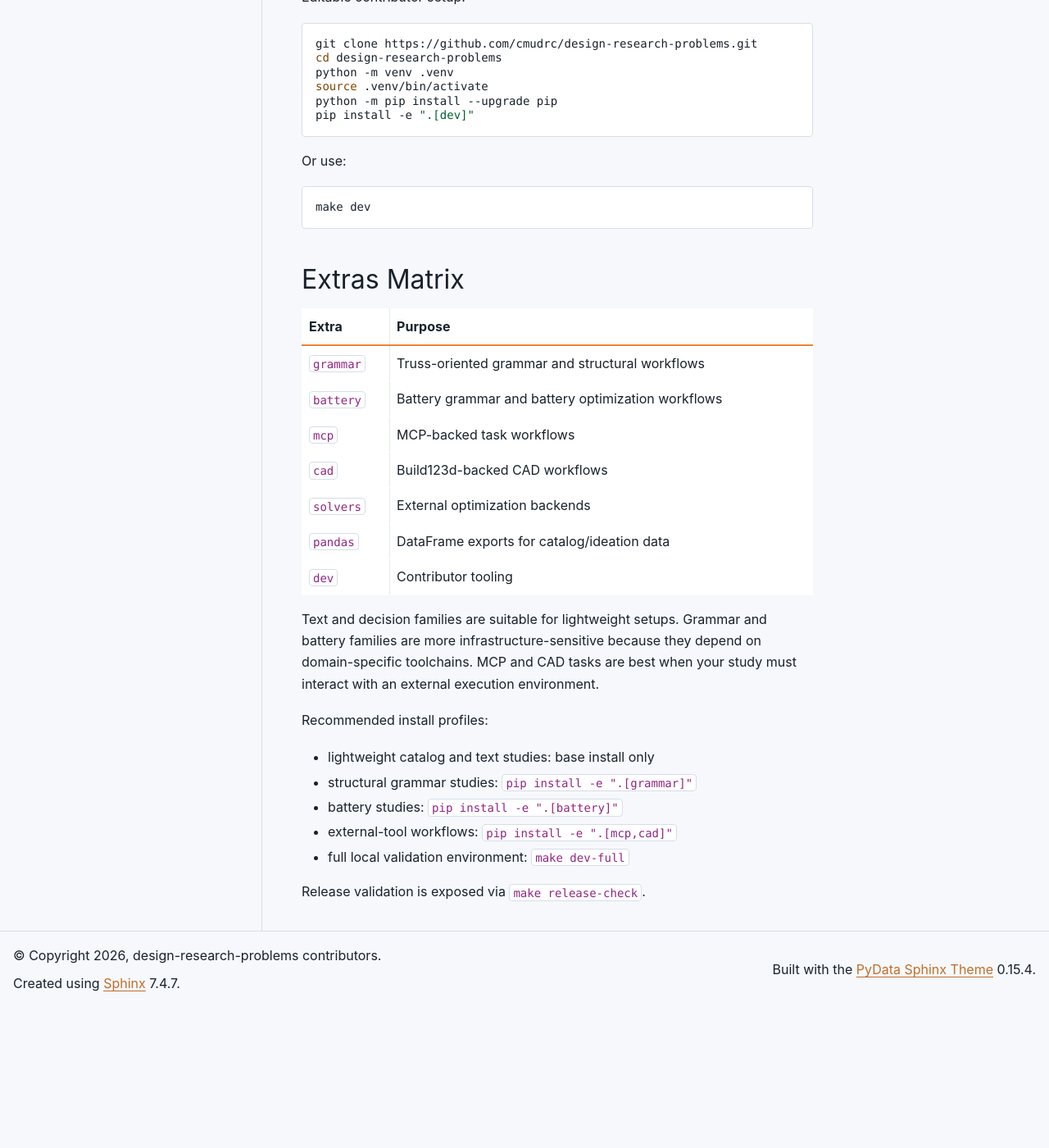
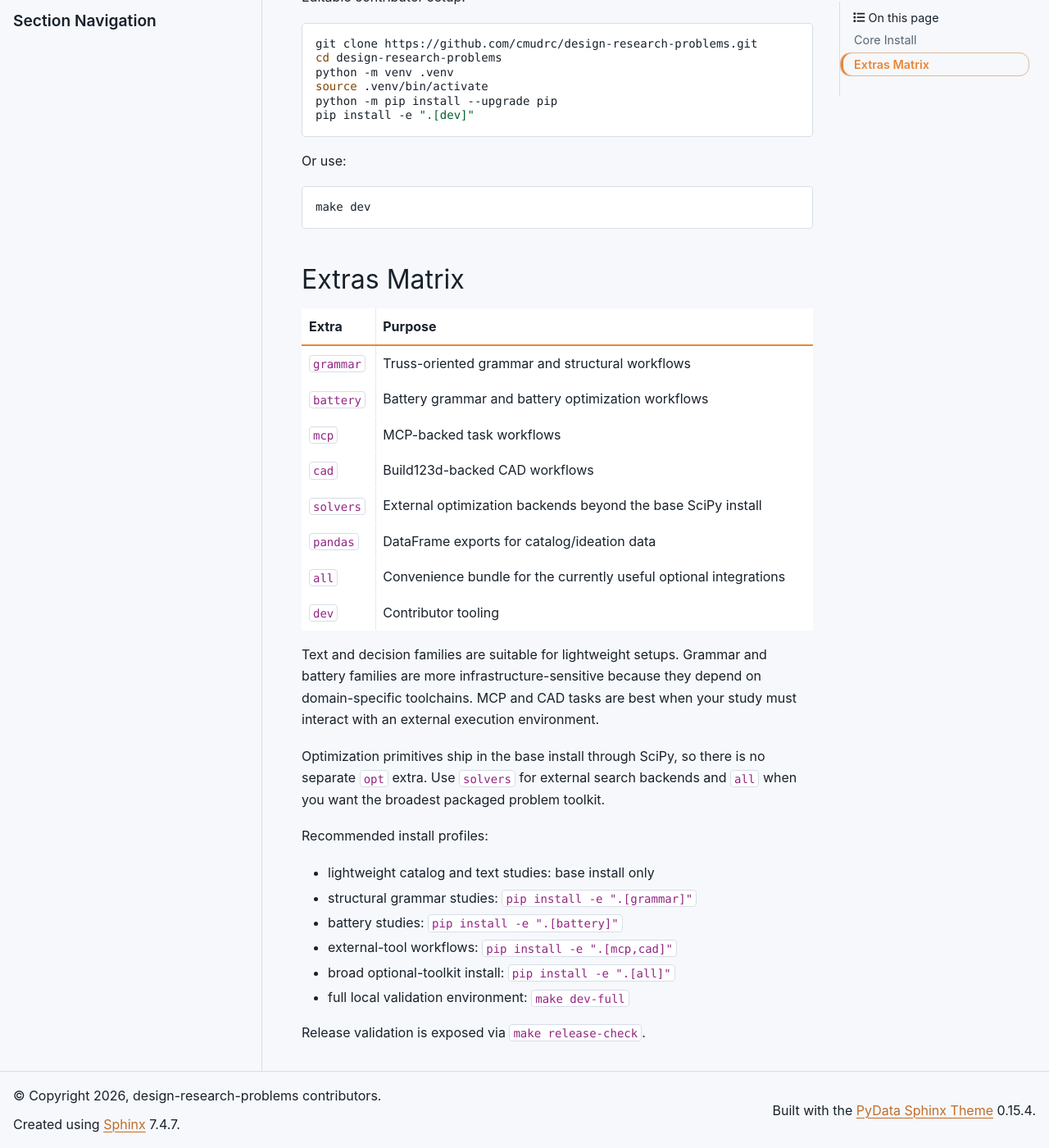
Before and after one commit to cmudrc/design-research-problems, a Sphinx documentation site: the page built from docs/dependencies_and_extras.rst, in a window 1280 px wide and 1400 px high, scrolled down 376 px. Shown: the whole window at 82% size. Built offline with Sphinx 7.4.7 and the PyData theme 0.15.4, drawn with Linux system fonts in a browser that asks for light colours; before the commit the page ends 1605 px from its top, so only the background shows below that.

Commit message:
Clarify problems extras surface

```diff
--- a/docs/dependencies_and_extras.rst
+++ b/docs/dependencies_and_extras.rst
@@ -42,9 +42,11 @@
    * - ``cad``
      - Build123d-backed CAD workflows
    * - ``solvers``
-     - External optimization backends
+     - External optimization backends beyond the base SciPy install
    * - ``pandas``
      - DataFrame exports for catalog/ideation data
+   * - ``all``
+     - Convenience bundle for the currently useful optional integrations
    * - ``dev``
      - Contributor tooling
 
@@ -53,12 +55,17 @@
 domain-specific toolchains. MCP and CAD tasks are best when your study must
 interact with an external execution environment.
 
+Optimization primitives ship in the base install through SciPy, so there is no
+separate ``opt`` extra. Use ``solvers`` for external search backends and
+``all`` when you want the broadest packaged problem toolkit.
+
 Recommended install profiles:
 
 - lightweight catalog and text studies: base install only
 - structural grammar studies: ``pip install -e ".[grammar]"``
 - battery studies: ``pip install -e ".[battery]"``
 - external-tool workflows: ``pip install -e ".[mcp,cad]"``
+- broad optional-toolkit install: ``pip install -e ".[all]"``
 - full local validation environment: ``make dev-full``
 
 Release validation is exposed via ``make release-check``.
--- a/docs/installation.rst
+++ b/docs/installation.rst
@@ -38,5 +38,10 @@
    pip install -e ".[battery]"
    pip install -e ".[mcp,cad]"
    pip install -e ".[solvers,pandas]"
+   pip install -e ".[all]"
+
+Optimization primitives are already available in the base install via SciPy, so
+there is no separate ``opt`` extra. Use ``solvers`` for external optimization
+backends or ``all`` for the broadest packaged add-on set.
 
 Use :doc:`dependencies_and_extras` for a compact matrix and practical profile guidance.
```
Also changed, not shown: README.md (+5 -0 lines), pyproject.toml (+9 -1 lines).
